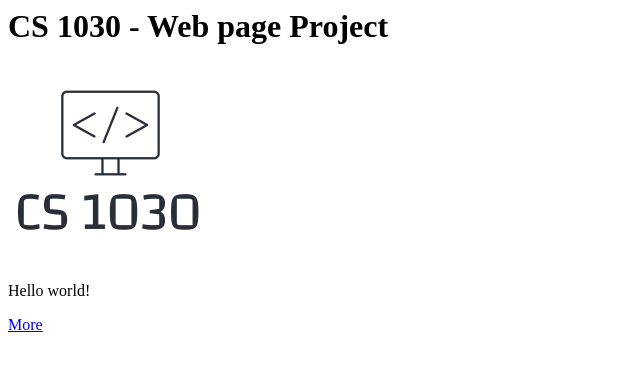
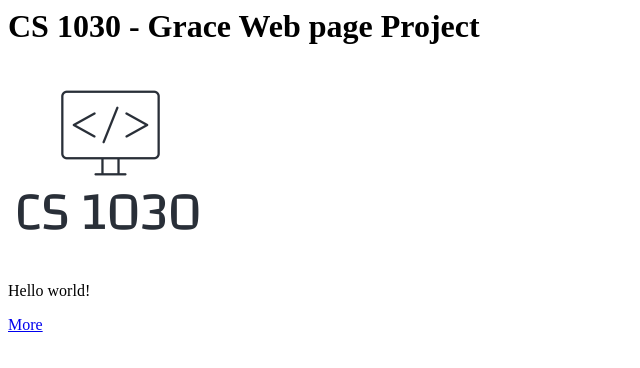
Before and after one commit to graceWahlers/CS1030, a plain HTML site: page index.html in a window 1280 px wide. Shown: the whole page, without its empty margins (0-640 px from the left). Drawn offline with Linux system fonts and the light colour scheme.

Commit message:
Update index.html

```diff
--- a/index.html
+++ b/index.html
@@ -2,11 +2,11 @@
   <head>
     <title>CS 1030 Web Page Project</title>
     <!-- Replace the content in the following line with your name. -->
-    <meta name="author" content="REPLACE WITH YOUR NAME">
+    <meta name="author" content="Grace Wahlers">
   </head>
   <body>
     <!-- Replace the lines in this body with your content. -->
-    <h1>CS 1030 - Web page Project</h1>
+    <h1>CS 1030 - Grace Web page Project</h1>
     <img src="logo.png">
     <p>Hello world!</p>
     <p><a href="secondpage.html">More</a></p>
```
